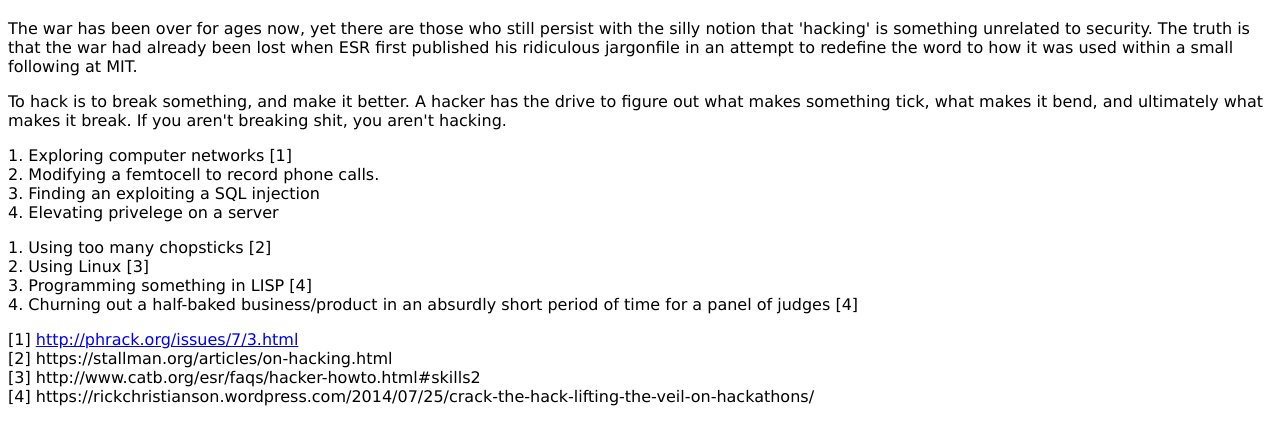
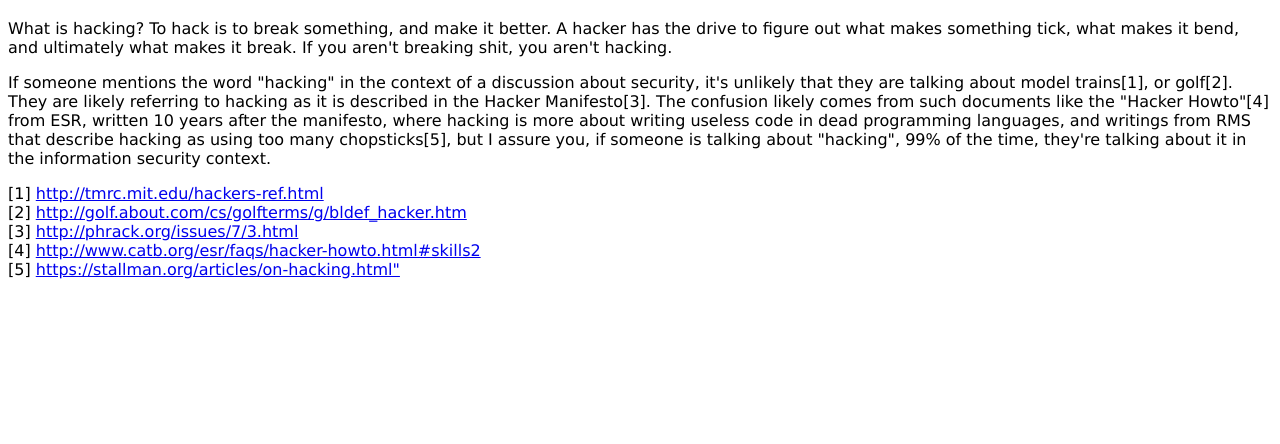
Before and after one commit to pierce403/hack.guru, a plain HTML site: page index.html in a window 1280 px wide. Shown: the part 62-506 px from the top of the page. Drawn offline with Linux system fonts and the light colour scheme.

Commit message:
Update index.html
updated for brevity

```diff
--- a/index.html
+++ b/index.html
@@ -13,39 +13,28 @@
     <h1>Hackers Hack</h1>
 
     <p>
-    The war has been over for ages now, yet there are those who still persist with the silly
-    notion that 'hacking' is something unrelated to security. The truth is that the war had
-    already been lost when ESR first published his ridiculous jargonfile in an attempt to redefine
-    the word to how it was used within a small following at MIT.
+    What is hacking?  To hack is to break something, and make it better.  A hacker has the drive
+    to figure out what makes something tick, what makes it bend, and ultimately what makes it break.
+    If you aren't breaking shit, you aren't hacking.
     </p>
 
     <p>
-    To hack is to break something, and make it better.  A hacker has the drive to figure out what
-    makes something tick, what makes it bend, and ultimately what makes it break.  If you aren't
-    breaking shit, you aren't hacking.
+    If someone mentions the word "hacking" in the context of a discussion about security, it's unlikely
+    that they are talking about model trains[1], or golf[2].  They are likely referring to hacking
+    as it is described in the Hacker Manifesto[3].  The confusion likely comes from such documents like
+    the "Hacker Howto"[4] from ESR, written 10 years after the manifesto, where hacking is more about
+    writing useless code in dead programming languages, and writings from RMS that describe hacking
+    as using too many chopsticks[5], but I assure you, if someone is talking about "hacking", 99% of the
+    time, they're talking about it in the information security context.
     </p>
 
     <p>
-    1. Exploring computer networks [1]<br>
-    2. Modifying a femtocell to record phone calls.<br>
-    3. Finding an exploiting a SQL injection<br>
-    4. Elevating privelege on a server
-    </p>
+    [1] <a href="http://tmrc.mit.edu/hackers-ref.html">http://tmrc.mit.edu/hackers-ref.html</a><br>
+    [2] <a href="http://golf.about.com/cs/golfterms/g/bldef_hacker.htm">http://golf.about.com/cs/golfterms/g/bldef_hacker.htm</a><br>
+    [3] <a href="http://phrack.org/issues/7/3.html">http://phrack.org/issues/7/3.html</a><br>
+    [4] <a href="http://www.catb.org/esr/faqs/hacker-howto.html#skills2">http://www.catb.org/esr/faqs/hacker-howto.html#skills2</a><br>
+    [5] <a href="https://stallman.org/articles/on-hacking.html">https://stallman.org/articles/on-hacking.html"</a><br>
 
-    <p>
-    1. Using too many chopsticks [2]<br>
-    2. Using Linux [3]<br>
-    3. Programming something in LISP [4]<br>
-    4. Churning out a half-baked business/product in an absurdly short period of time for a panel of judges [4]
-    </p>
-
-
-    <p>
-    [1] <a href="http://phrack.org/issues/7/3.html">http://phrack.org/issues/7/3.html</a><br>
-    [2] https://stallman.org/articles/on-hacking.html<br>
-    [3] http://www.catb.org/esr/faqs/hacker-howto.html#skills2<br>
-    [4] https://rickchristianson.wordpress.com/2014/07/25/crack-the-hack-lifting-the-veil-on-hackathons/
-    </p>
 
     <!--  unsatisfied?  do I not entertain?  send pull requests to https://github.com/pierce403/hack.guru -->
 
```
